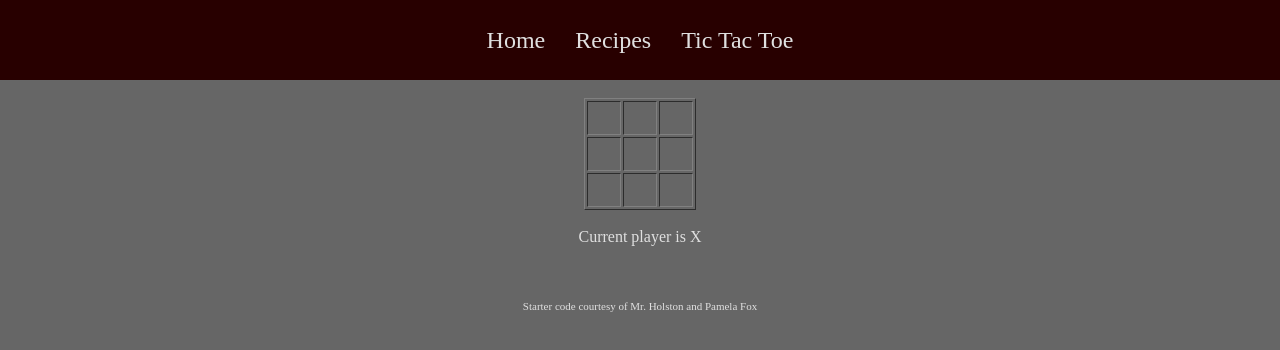
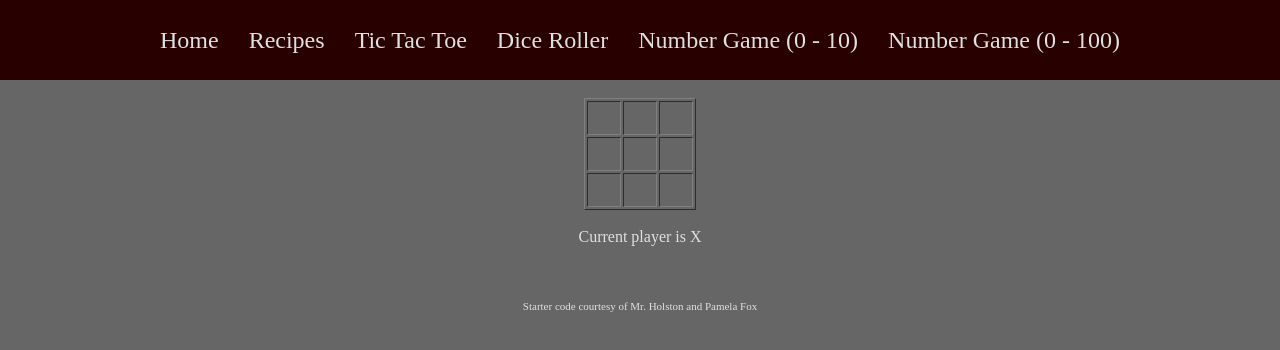
Before and after one commit to rtFan01/OverallPage, a plain HTML site: page TicTacToe.html in a window 1280 px wide. Drawn offline with Linux system fonts and the light colour scheme.

Commit message:
Update TicTacToe.html

```diff
--- a/TicTacToe.html
+++ b/TicTacToe.html
@@ -21,8 +21,11 @@
 <body>
 <div id="navbar">
     <a href="index.html" class="nav">Home</a>
-    <a href="https://rtfan01.github.io/RecipeBook/index.html" class="nav">Recipes</a>
-    <a href="TicTacToe.html" class="nav">Tic Tac Toe</a>
+        <a href="https://rtfan01.github.io/RecipeBook/index.html" class="nav">Recipes</a>
+        <a href="TicTacToe.html" class="nav">Tic Tac Toe</a>
+        <a href="https://rtfan01.github.io/NumberGames/DiceRoller.html" class="nav">Dice Roller</a>
+        <a href="https://rtfan01.github.io/NumberGames/NumberGuessingGameOne.html" class="nav">Number Game (0 - 10)</a>
+        <a href="https://rtfan01.github.io/NumberGames/NumberGuessingGameTwo.html" class="nav">Number Game (0 - 100)</a>
 </div>
 <br>
 <br>
```
